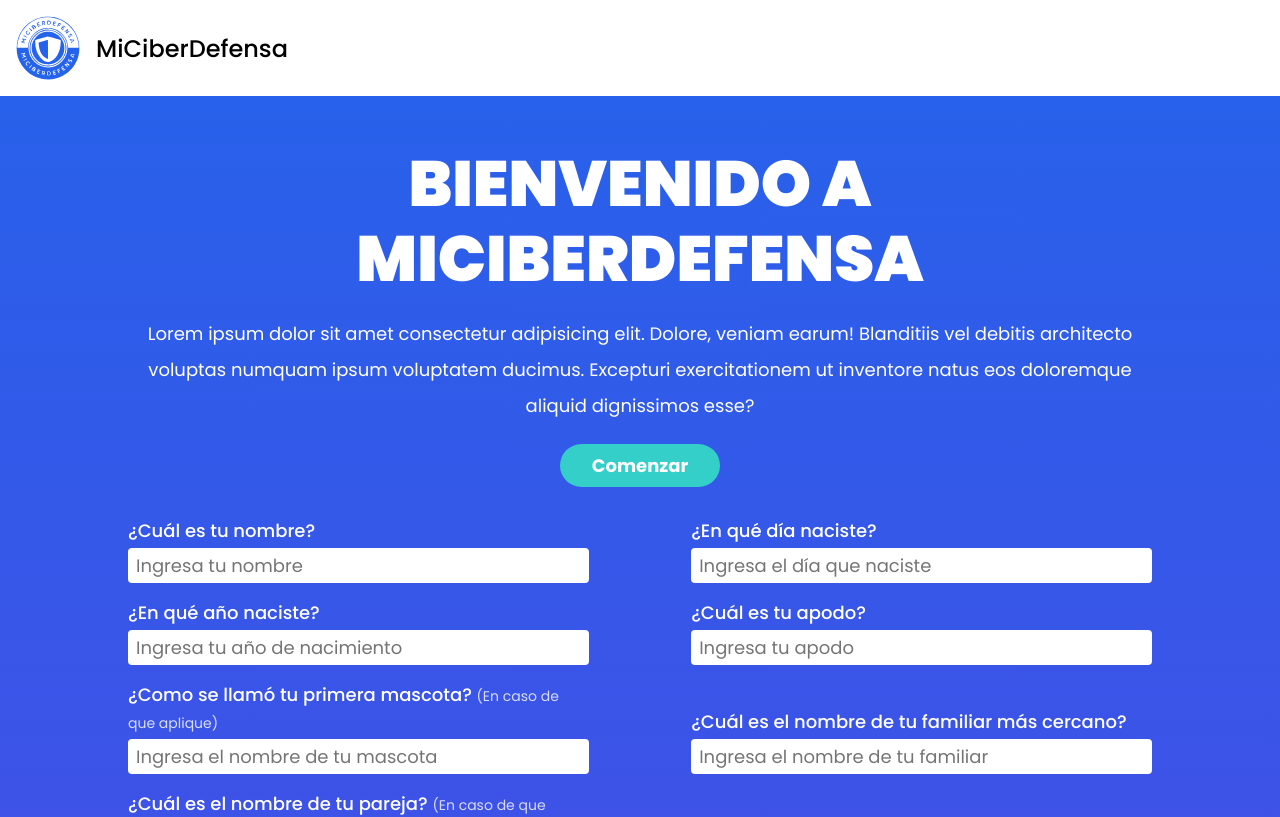
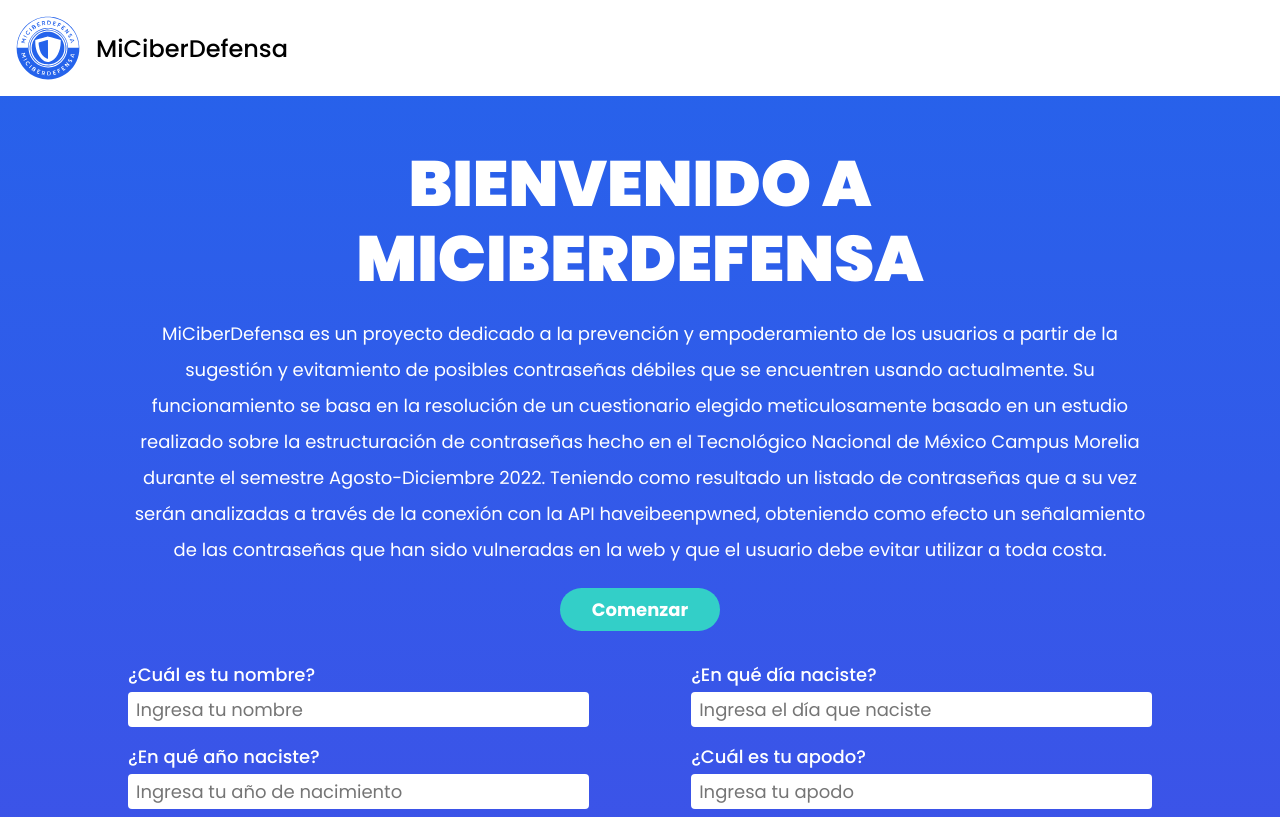
Before and after one commit to ricklogar/miciberdefensa, a React app: page / in a window 1280 px wide. Shown: the top 817 px of the page. Built offline with nearby package versions, Linux system fonts and the light colour scheme.

Commit message:
typos: ✏️ change main paragraph

```diff
--- a/src/components/Main.jsx
+++ b/src/components/Main.jsx
@@ -7,9 +7,15 @@
       <div className='home-div'>
         <h1 className='Home-div__title'>Bienvenido a MiCiberDefensa</h1>
         <p className='Home-div__text'>
-          Lorem ipsum dolor sit amet consectetur adipisicing elit. Dolore, veniam earum! Blanditiis
-          vel debitis architecto voluptas numquam ipsum voluptatem ducimus. Excepturi exercitationem
-          ut inventore natus eos doloremque aliquid dignissimos esse?
+          MiCiberDefensa es un proyecto dedicado a la prevención y empoderamiento de los usuarios a
+          partir de la sugestión y evitamiento de posibles contraseñas débiles que se encuentren
+          usando actualmente. Su funcionamiento se basa en la resolución de un cuestionario elegido
+          meticulosamente basado en un estudio realizado sobre la estructuración de contraseñas
+          hecho en el Tecnológico Nacional de México Campus Morelia durante el semestre
+          Agosto-Diciembre 2022. Teniendo como resultado un listado de contraseñas que a su vez
+          serán analizadas a través de la conexión con la API haveibeenpwned, obteniendo como efecto
+          un señalamiento de las contraseñas que han sido vulneradas en la web y que el usuario debe
+          evitar utilizar a toda costa.
         </p>
         <button id='Home-div__Button'>Comenzar</button>
       </div>
```
